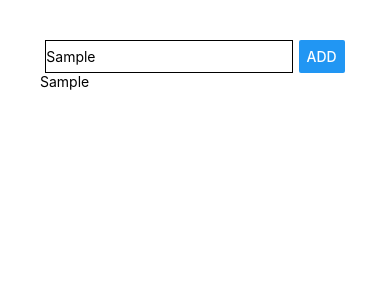
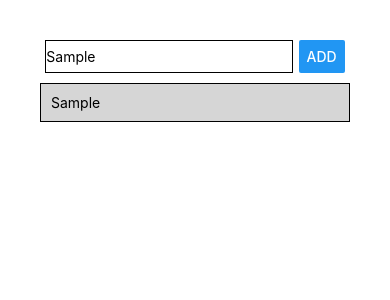
Before and after one commit to ssseru/Tasks-React-Native, a React Native app: screen / in a window 390 px wide. Both pictures are taken after typing "Sample" into the empty fields and a click on the button "ADD". Shown: the top 300 px of the page. Built offline with nearby package versions, Linux system fonts and the light colour scheme.

Commit message:
Added renderItemComponent

```diff
--- a/App.js
+++ b/App.js
@@ -8,6 +8,7 @@ import {
   Button,
   FlatList,
 } from "react-native";
+import RenderListItem from "./components/renderListItem";
 
 export default function App() {
   const [currentTask, setCurrentTask] = useState("");
@@ -36,11 +37,10 @@ export default function App() {
         <Button title="ADD" onPress={buttonOnPress} />
       </View>
       <FlatList
+        keyExtractor={(item, index) => item.id}
         data={taskList}
         renderItem={(itemData) => (
-          <View>
-            <Text>{itemData.item.value}</Text>
-          </View>
+          <RenderListItem title={itemData.item.value} />
         )}
       />
     </View>
@@ -60,8 +60,4 @@ const styles = StyleSheet.create({
     borderWidth: 1,
     width: "80%",
   },
-  listItems: {
-    flexDirection: "column",
-    alignItems: "center",
-  },
 });
--- /dev/null
+++ b/components/renderListItem.js
@@ -0,0 +1,49 @@
+import React from "react";
+import { View, Text, StyleSheet, TouchableOpacity } from "react-native";
+
+const RenderListItem = (props) => {
+  return (
+    <TouchableOpacity>
+      <View style={styles.listItem}>
+        <Text>{props.title}</Text>
+      </View>
+    </TouchableOpacity>
+  );
+};
+
+const styles = StyleSheet.create({
+  listItem: {
+    padding: 10,
+    marginVertical: 10,
+    backgroundColor: "#cccc",
+    borderColor: "black",
+    borderWidth: 1,
+  },
+});
+
+export default RenderListItem;
+
+// import React from "react";
+// import { View, Text, StyleSheet, TouchableOpacity } from "react-native";
+
+// const GoalItem = (props) => {
+//   return (
+//     <TouchableOpacity onPress={props.onDelete.bind(this, props.id)}>
+//       <View style={styles.listItem}>
+//         <Text>{props.title}</Text>
+//       </View>
+//     </TouchableOpacity>
+//   );
+// };
+
+// const styles = StyleSheet.create({
+//   listItem: {
+//     padding: 10,
+//     marginVertical: 10,
+//     backgroundColor: "#cccc",
+//     borderColor: "black",
+//     borderWidth: 1,
+//   },
+// });
+
+// export default GoalItem;
```
